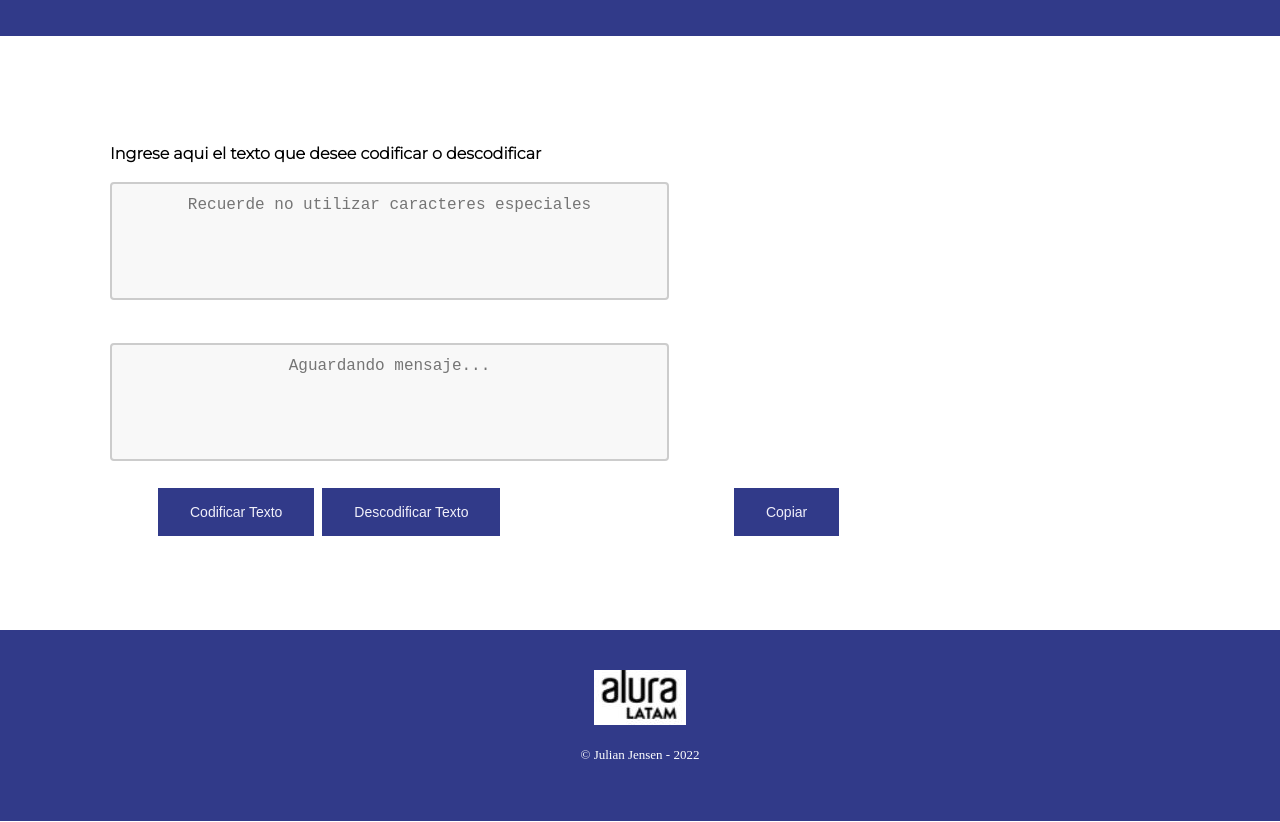
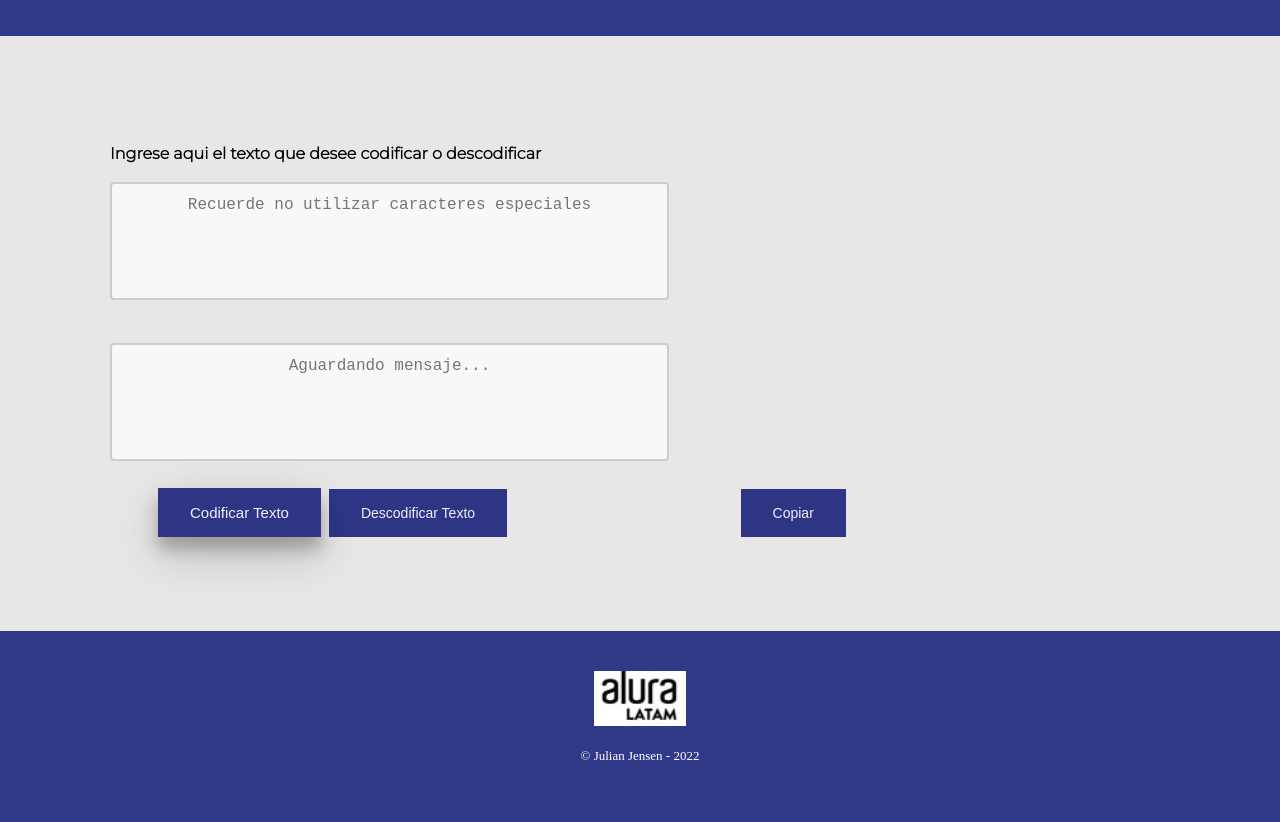
Before and after one commit to JensenJ97/codificadorJJ, a plain HTML site: page codificadorAlura.html in a window 1280 px wide. In both pictures the pointer is over the button "Codificar Texto". Shown: the part 120-942 px from the top of the page. Drawn offline with Linux system fonts and the light colour scheme.

Commit message:
Update index.css

```diff
--- a/css/index.css
+++ b/css/index.css
@@ -8,6 +8,7 @@ header {
 
 main{
     padding: 90px;
+    background: #e8e6e6;
 }
 
 .encabezado{
@@ -91,11 +92,13 @@ button {
     transition-duration: 0.4s;
 }
 
-.boton:hover {
+button:hover {
     box-shadow: 0 12px 16px 0 rgba(0,0,0,0.24),0 17px 50px 0 rgba(0,0,0,0.19);
+    font-size: 15px;
 }
 
 footer{
+    position: relative;
     text-align: center;
     padding:40px;
     background: #051070d2;
```
